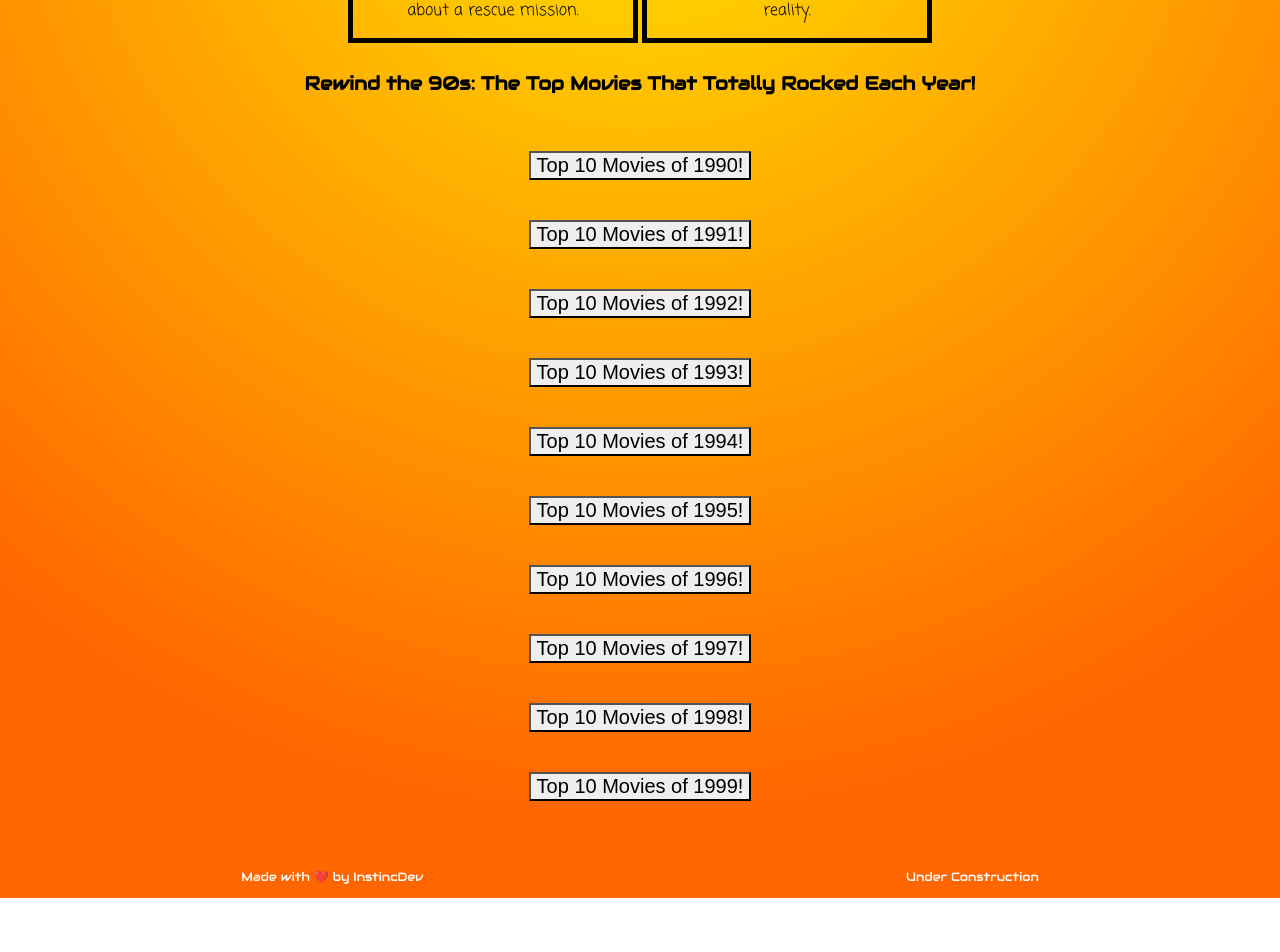
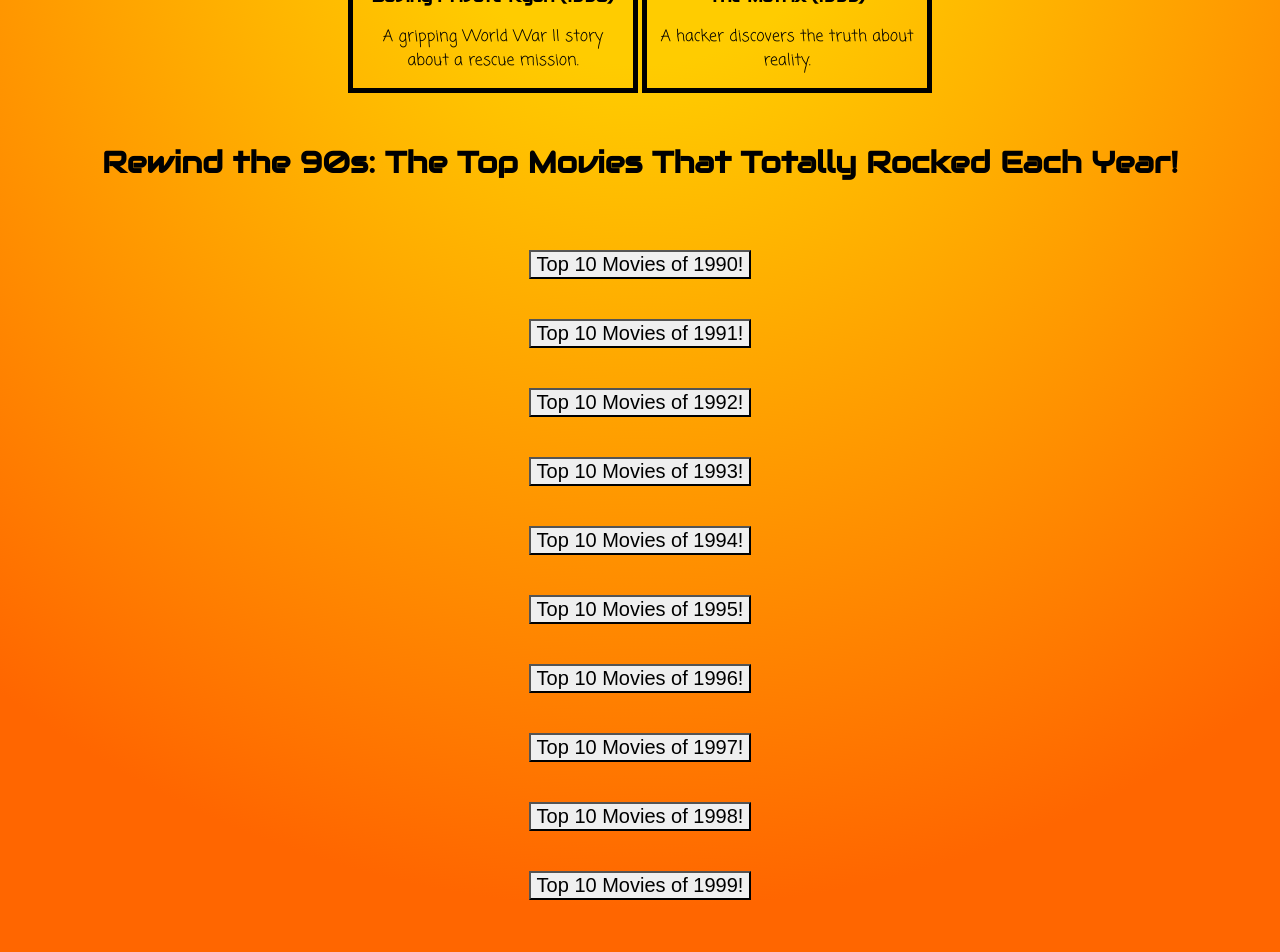
Before and after one commit to InstincDev/90zFlix, a React (Vite) app: page / in a window 1280 px wide. Shown: the part 1300-2252 px from the top of the page. Before the commit the page ends 2198 px from the top, so only its background shows below. Built offline with nearby package versions, Linux system fonts and the light colour scheme.

Commit message:
footer and header css

```diff
--- a/src/index.css
+++ b/src/index.css
@@ -46,6 +46,11 @@ body {
 
   filter: progid: DXImageTransform.Microsoft.gradient( startColorstr="#FFCC00", endColorstr="#FF6600", GradientType=1 );
 
+}
+
+#year, #ten{
+  padding-top: 10px;
+  font-size: 30px;
 }
 
 /** Header **/
@@ -281,7 +286,8 @@ footer{
   display: flex;
   justify-content: space-around;
   margin-top: 20px;
-  font-size: 12px;
+  font-size: 15px;
+  background-color: #000;
   color: #fff;
 }
 
```
